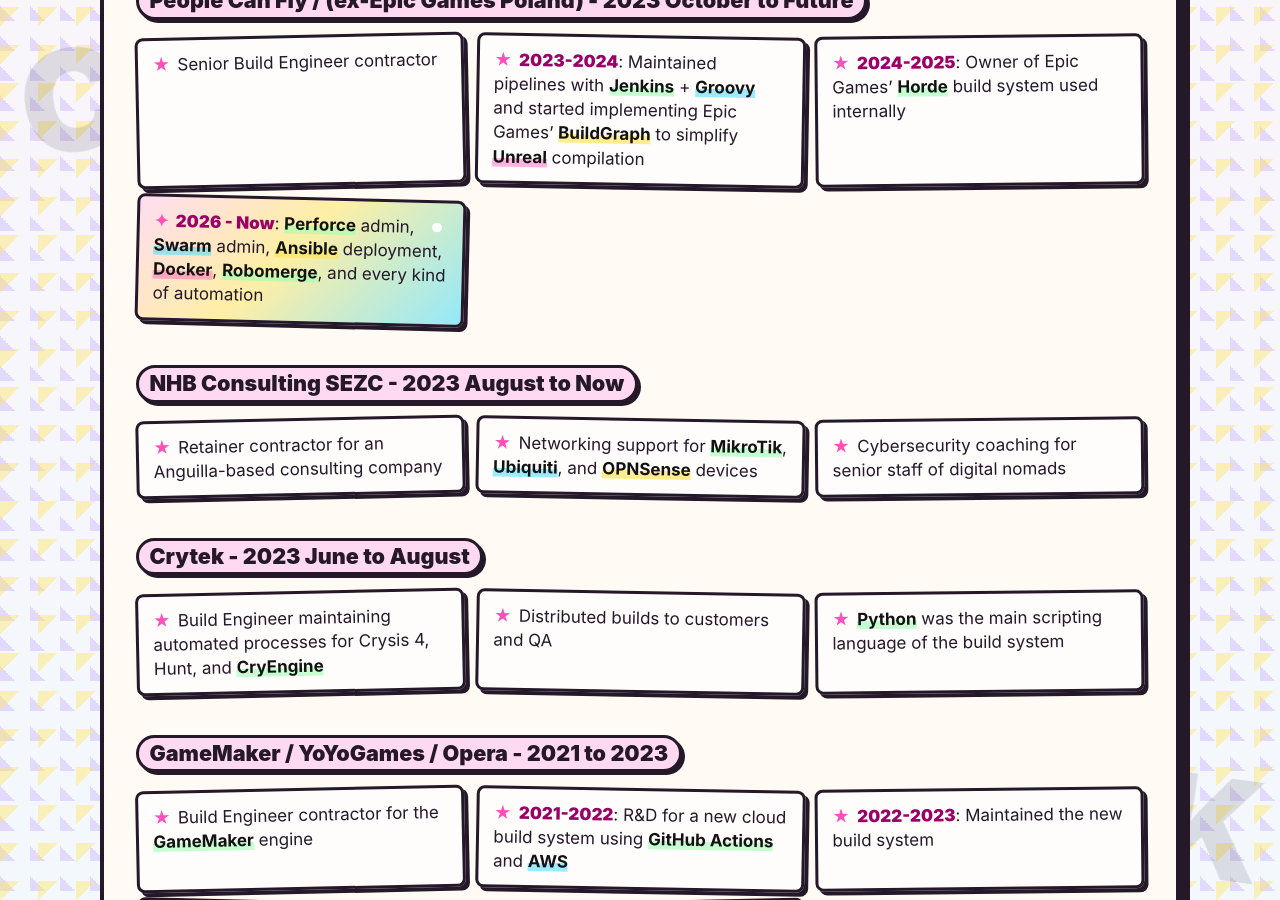
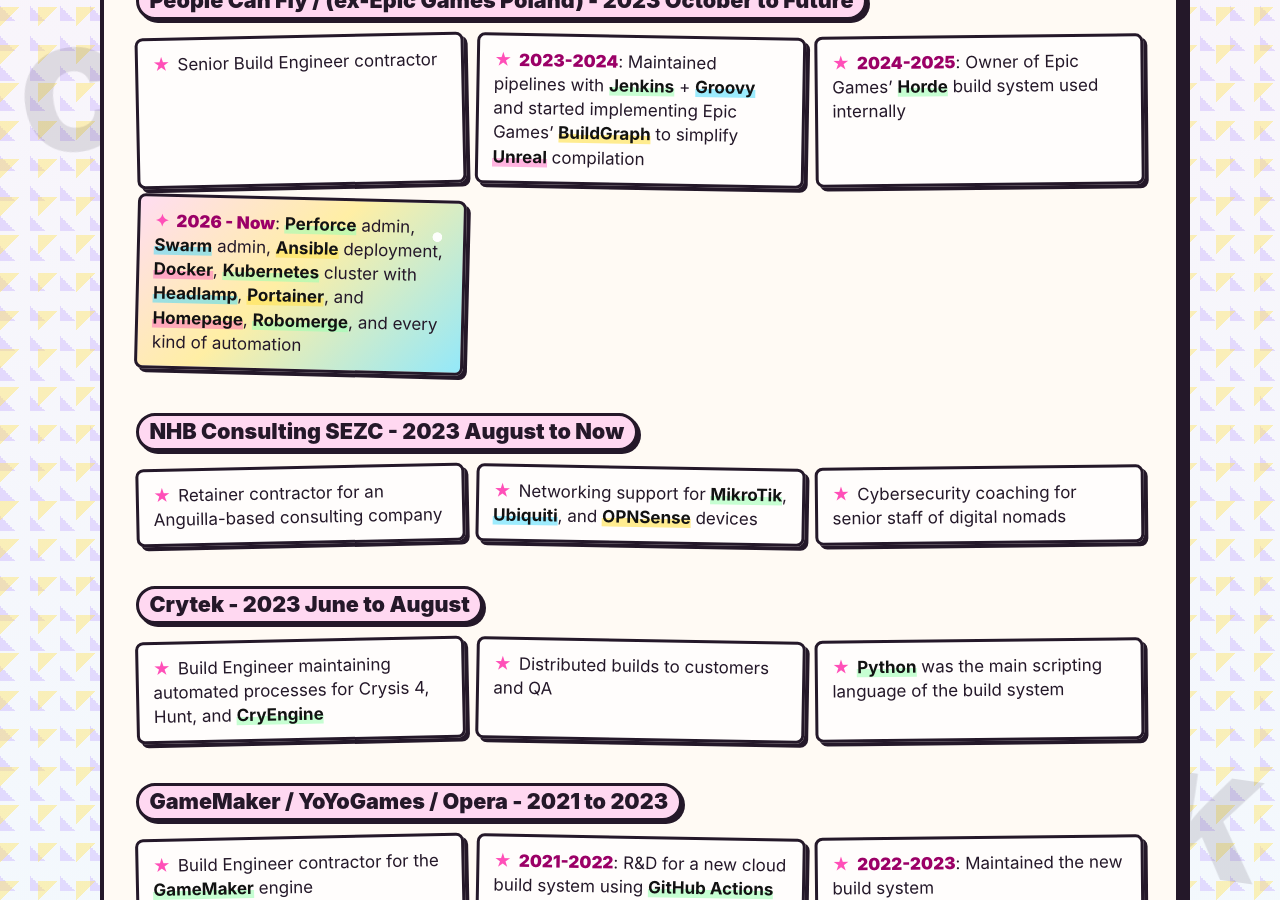
Before and after one commit to yatima1460/yatima1460.github.io, a Jekyll site: the page built from cv.md, in a window 1280 px wide and 900 px high, scrolled down 1209 px. Built offline with Jekyll 4.4.1, drawn with Linux system fonts in a browser that asks for light colours.

Commit message:
Update PCF CV cluster tooling

```diff
--- a/cv.md
+++ b/cv.md
@@ -12,7 +12,7 @@
 - Senior Build Engineer contractor
 - *2023-2024*: Maintained pipelines with **Jenkins** + **Groovy** and started implementing Epic Games' **BuildGraph** to simplify **Unreal** compilation
 - *2024-2025*: Owner of Epic Games' **Horde** build system used internally
-- *2026 - Now*: **Perforce** admin, **Swarm** admin, **Ansible** deployment, **Docker**, **Robomerge**, and every kind of automation
+- *2026 - Now*: **Perforce** admin, **Swarm** admin, **Ansible** deployment, **Docker**, **Kubernetes** cluster with **Headlamp**, **Portainer**, and **Homepage**, **Robomerge**, and every kind of automation
 
 ### NHB Consulting SEZC - 2023 August to Now
 
```
